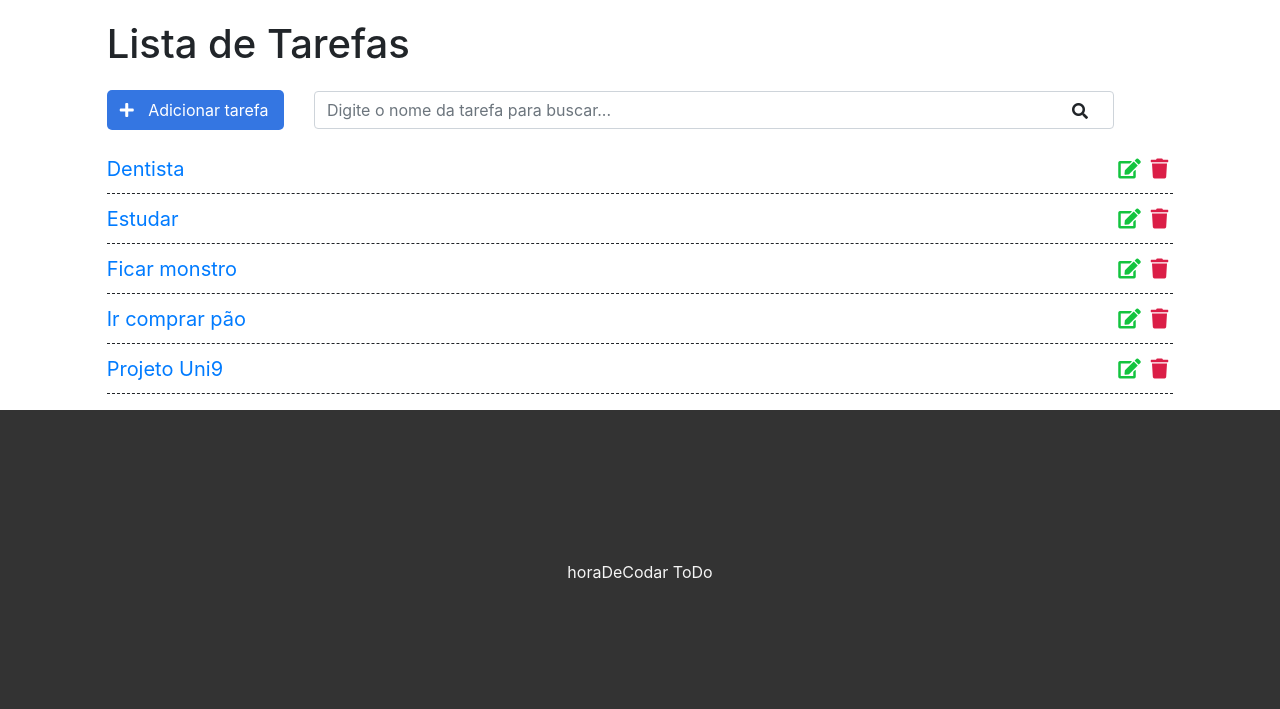
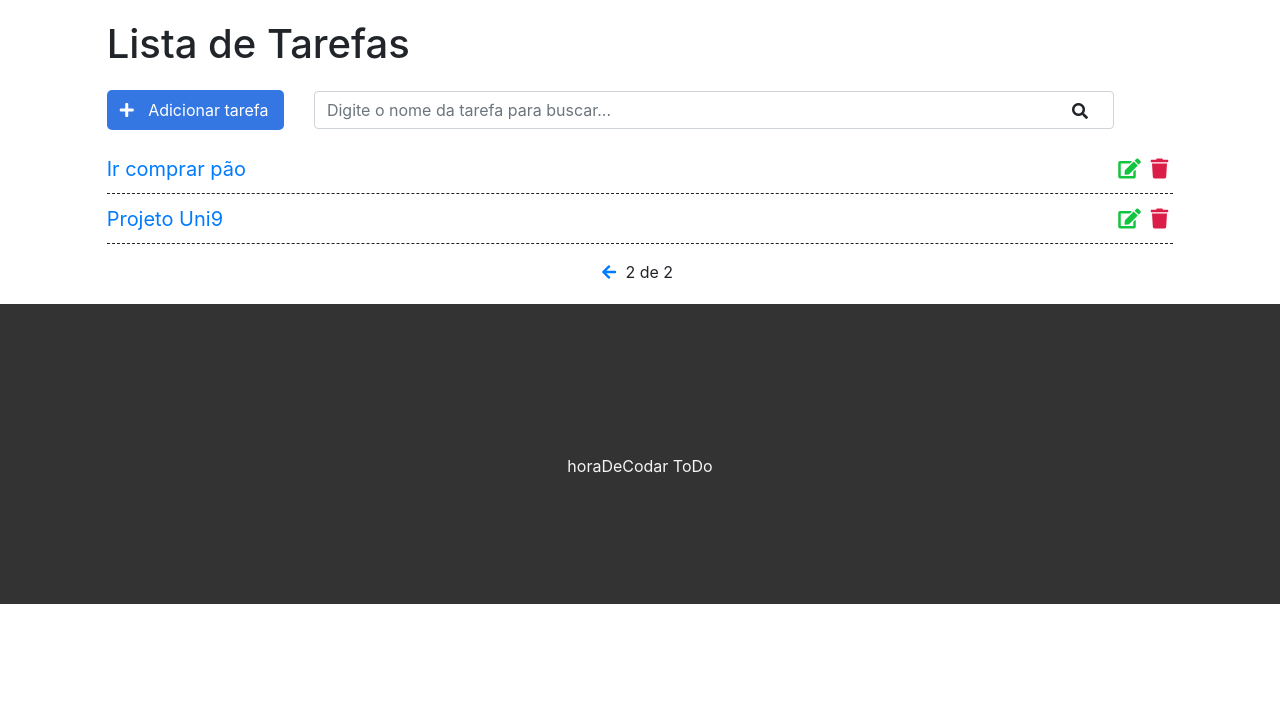
Before and after one commit to AlberVini/Django_training, a Django app: page /?page=2 in a window 1280 px wide. Shown: the part 57-766 px from the top of the page. Run offline with Django 3.2, Linux system fonts and the light colour scheme; data comes from the database, SQL or seed files in the repository; both versions use the stored data as it was after the commit; some libraries are stand-ins or nearby versions.

Commit message:
pagination feature and delete btn

```diff
--- a/django1/tasks/static/css/styles.css
+++ b/django1/tasks/static/css/styles.css
@@ -116,3 +116,20 @@ ul.messages {
 ul.messages li {
     list-style: none;
 }
+
+/* Pagination */
+
+.pagination {
+    margin-bottom: 20px;
+}
+
+.step-links {
+    position: relative;
+    margin-left: auto;
+    margin-right: auto;
+}
+
+.step-links .current {
+    margin-left: 5px;
+    margin-right: 5px;
+}
--- a/django1/tasks/static/js/scripts.js
+++ b/django1/tasks/static/js/scripts.js
@@ -1 +1,18 @@
-console.log('funcionou!');
+$( document ).ready(function() {
+
+    var deleteBtn = $('.delete-btn');
+
+    $(deleteBtn).on('click', function(e) {
+
+        e.preventDefault();
+
+        var delLink = $(this).attr('href');
+        var result = confirm('Quer deletar esta tarefa?');
+
+        if(result) {
+            window.location.href = delLink;
+        }
+
+    });
+
+});
--- a/django1/tasks/templates/base.html
+++ b/django1/tasks/templates/base.html
@@ -38,6 +38,10 @@
             <p>horaDeCodar ToDo</p>
         </footer>
     </div>
+    <script
+    src="https://code.jquery.com/jquery-3.4.0.min.js"
+    integrity="sha256-BJeo0qm959uMBGb65z40ejJYGSgR7REI4+CW1fNKwOg="
+    crossorigin="anonymous"></script>
     <script src="https://cdn.jsdelivr.net/npm/bootstrap@5.1.0/dist/js/bootstrap.bundle.min.js" integrity="sha384-U1DAWAznBHeqEIlVSCgzq+c9gqGAJn5c/t99JyeKa9xxaYpSvHU5awsuZVVFIhvj" crossorigin="anonymous"></script>
     <script src="{% static 'js/scripts.js' %}"></script>
 </body>
--- a/django1/tasks/templates/tasks/list.html
+++ b/django1/tasks/templates/tasks/list.html
@@ -25,10 +25,24 @@
         {% for task in tasks %}
         <li class="task-item">
             <span><a href="/task/{{task.id}}">{{task.title}}</a></span>
-            <a href="delete/{{task.id}}"><span><i class="fas fa-trash"></i></span></a>
+            <a href="delete/{{task.id}}" class="delete-btn"><span><i class="fas fa-trash"></i></span></a>
             <a href="edit/{{task.id}}"><span><i class="fas fa-edit"></i></span></a>
         </li>
         {% endfor %}
     </ul>
+    <div class="pagination">
+        <span class="step-links">
+            {% if tasks.has_previous %}
+                <a href="?page={{ tasks.previous_page_number }}"><i class=" fas fa-arrow-left"></i></a>
+            {% endif %}
+
+            <span class="current">
+                {{ tasks.number }} de {{ tasks.paginator.num_pages }}
+            </span>
+            {% if tasks.has_next %}
+                <a href="?page={{ tasks.next_page_number }}"><i class=" fas fa-arrow-right"></i></a>
+            {% endif %}
+        </span>
+    </div>
 </div>
 {% endblock %}
--- a/django1/tasks/views.py
+++ b/django1/tasks/views.py
@@ -1,12 +1,19 @@
 from django.http.response import HttpResponse
 from django.shortcuts import get_object_or_404, redirect, render
+from django.core.paginator import Paginator
 from django.http import HttpResponse
 from .models import Task
 from .forms import Task, TaskForm
 from django.contrib import messages
 
 def taskList(request):
-    tasks = Task.objects.all().order_by('-created_at')
+    task_list = Task.objects.all().order_by('-created_at')
+
+    paginator = Paginator(task_list, 3)
+    page = request.GET.get('page')
+
+    tasks = paginator.get_page(page)
+
     return render(request, 'tasks/list.html', {'tasks':tasks})
 
 def taskView(request, id):
```
Also changed, not shown: django1/db.sqlite3.
